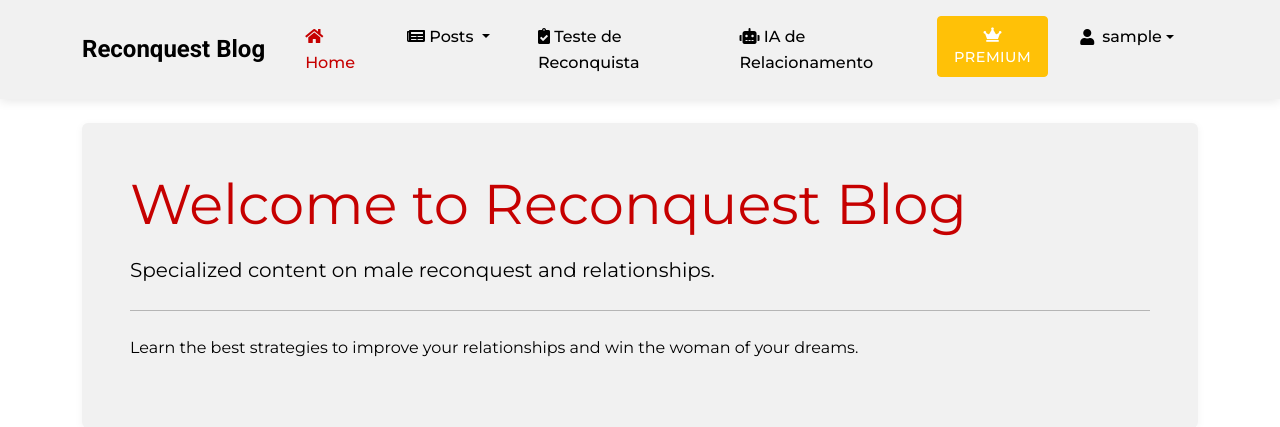
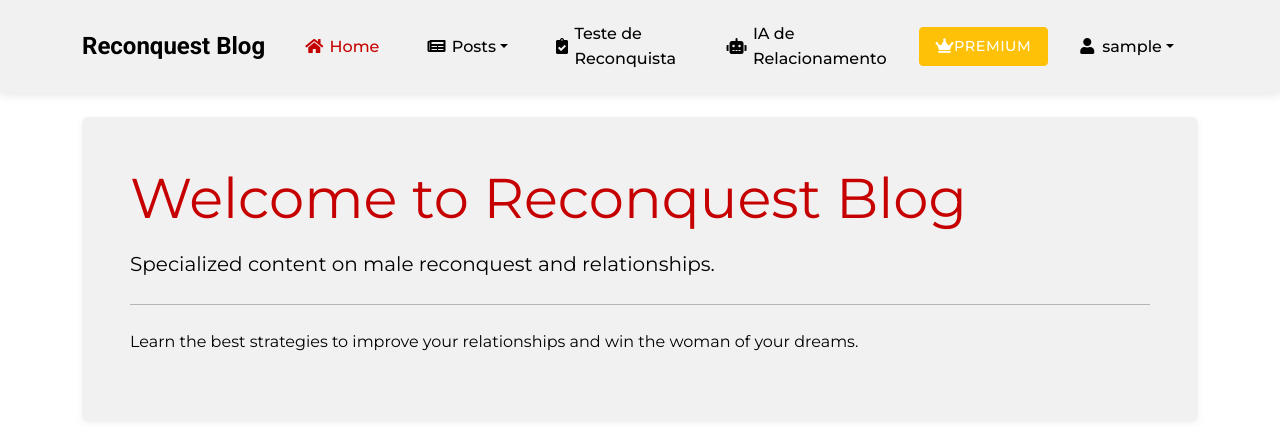
Before and after one commit to joaquimhuelsen1/blogreconquestmap, a Flask app: page / in a window 1280 px wide. Shown: the top 427 px of the page. Run offline with Flask 2, Linux system fonts and the light colour scheme; the visitor is signed in with stand-in values (Sample User, id 1); data comes from the database, SQL or seed files in the repository; data that the repository does not hold is empty; parts of the project's set-up code (start-up, migrations or seed data) failed here and were passed over; some libraries are stand-ins or nearby versions.

Commit message:
Corrigido alinhamento da barra de navegação para manter todos os elementos em uma única linha

```diff
--- a/app/static/css/custom.css
+++ b/app/static/css/custom.css
@@ -58,7 +58,7 @@ a:hover {
 /* Navbar / Header */
 .navbar {
     background-color: #F1F1F1 !important;
-    padding: 1rem 0;
+    padding: 0.8rem 0;
     box-shadow: 0 2px 10px rgba(0, 0, 0, 0.1);
 }
 
@@ -68,17 +68,66 @@ a:hover {
     font-size: 1.5rem;
 }
 
+.navbar-nav {
+    display: flex;
+    align-items: center;
+    height: 100%;
+}
+
+.navbar-nav .nav-item {
+    display: flex;
+    align-items: center;
+    height: 100%;
+}
+
 .navbar-nav .nav-link {
-    color: #000000 !important;
+    color: #020202 !important;
     font-weight: 500;
     margin: 0 0.5rem;
     padding: 0.5rem 1rem;
     transition: color 0.3s ease;
+    display: flex;
+    align-items: center;
+    height: 100%;
+}
+
+.navbar-nav .nav-link i {
+    margin-right: 0.4rem;
 }
 
 .navbar-nav .nav-link:hover,
 .navbar-nav .nav-link.active {
     color: #C60000 !important;
+}
+
+.navbar-nav .btn-premium {
+    margin: 0 0.5rem;
+    display: flex;
+    align-items: center;
+}
+
+.navbar-nav .badge {
+    display: inline-flex;
+    align-items: center;
+    margin-left: 0.4rem;
+}
+
+.navbar-nav .dropdown-menu {
+    padding: 0.5rem 0;
+    border: none;
+    box-shadow: 0 4px 12px rgba(0, 0, 0, 0.1);
+    border-radius: 0.25rem;
+}
+
+.navbar-nav .dropdown-item {
+    padding: 0.6rem 1.2rem;
+    font-weight: 500;
+}
+
+.navbar-nav .dropdown-item i {
+    margin-right: 0.5rem;
+    width: 1rem;
+    text-align: center;
 }
 
 .navbar-toggler {
```
